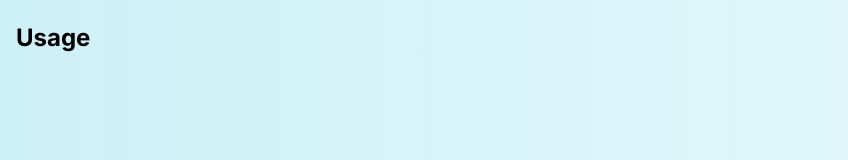
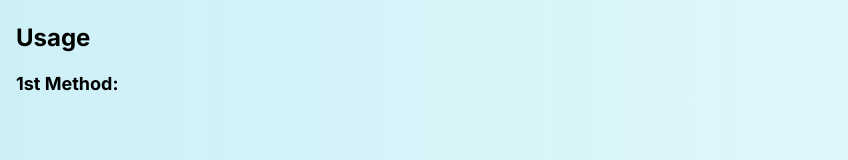
Before and after one commit to NanotechPikachu/Next, a Next.js app: page /getanime in a window 1280 px wide. Shown: the part 377-537 px from the top of the page, without its empty margins (0-848 px from the left). Built offline with nearby package versions, Linux system fonts and the light colour scheme.

Commit message:
Update page.jsx

```diff
--- a/src/app/getanime/page.jsx
+++ b/src/app/getanime/page.jsx
@@ -22,6 +22,7 @@ export default function GetAnime() {
     <p className="ml-4 mr-4 mt-6 mb-4 text-black">This parameter is to give the anime name to search for in DB.</p>
     <hr />
     <h3 className="ml-4 mr-4 mt-6 text-xl md:text-2xl text-black font-bold">Usage</h3>
+    <p className="ml-4 mr-4 mt-4 text-black font-bold text-lg">1st Method:</p>
     </div>
   )
 }
```
